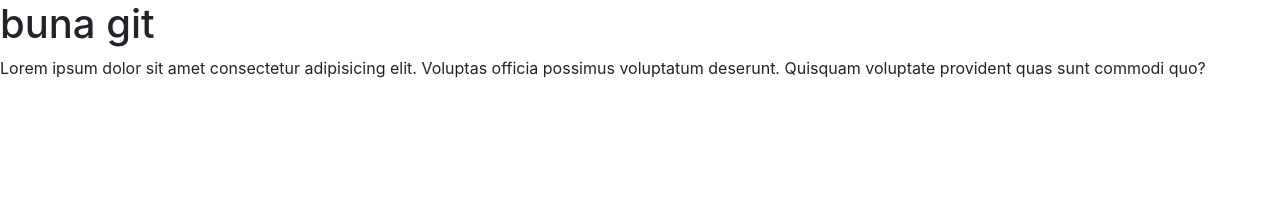
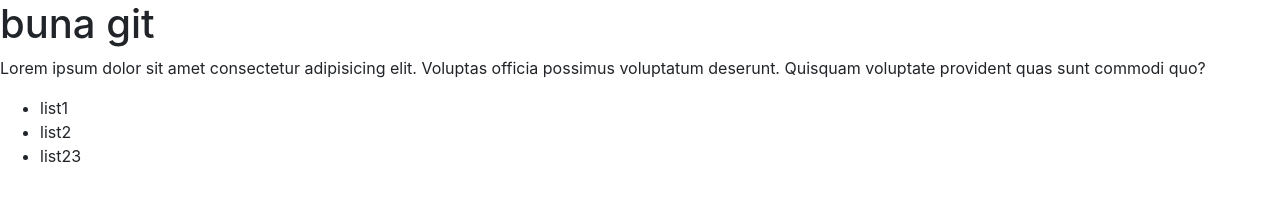
Before and after one commit to SvetlanaChigai/gitcourse, a plain HTML site: page index.html in a window 1280 px wide. Drawn offline with nearby package versions, Linux system fonts and the light colour scheme.

Commit message:
added list

```diff
--- a/index.html
+++ b/index.html
@@ -9,5 +9,10 @@
 <body>
 	<h1>buna git</h1>
 	<p>Lorem ipsum dolor sit amet consectetur adipisicing elit. Voluptas officia possimus voluptatum deserunt. Quisquam voluptate provident quas sunt commodi quo?</p>
+	<ul>
+		<li>list1</li>
+		<li>list2</li>
+		<li>list23</li>
+	</ul>
 </body>
 </html>
```
